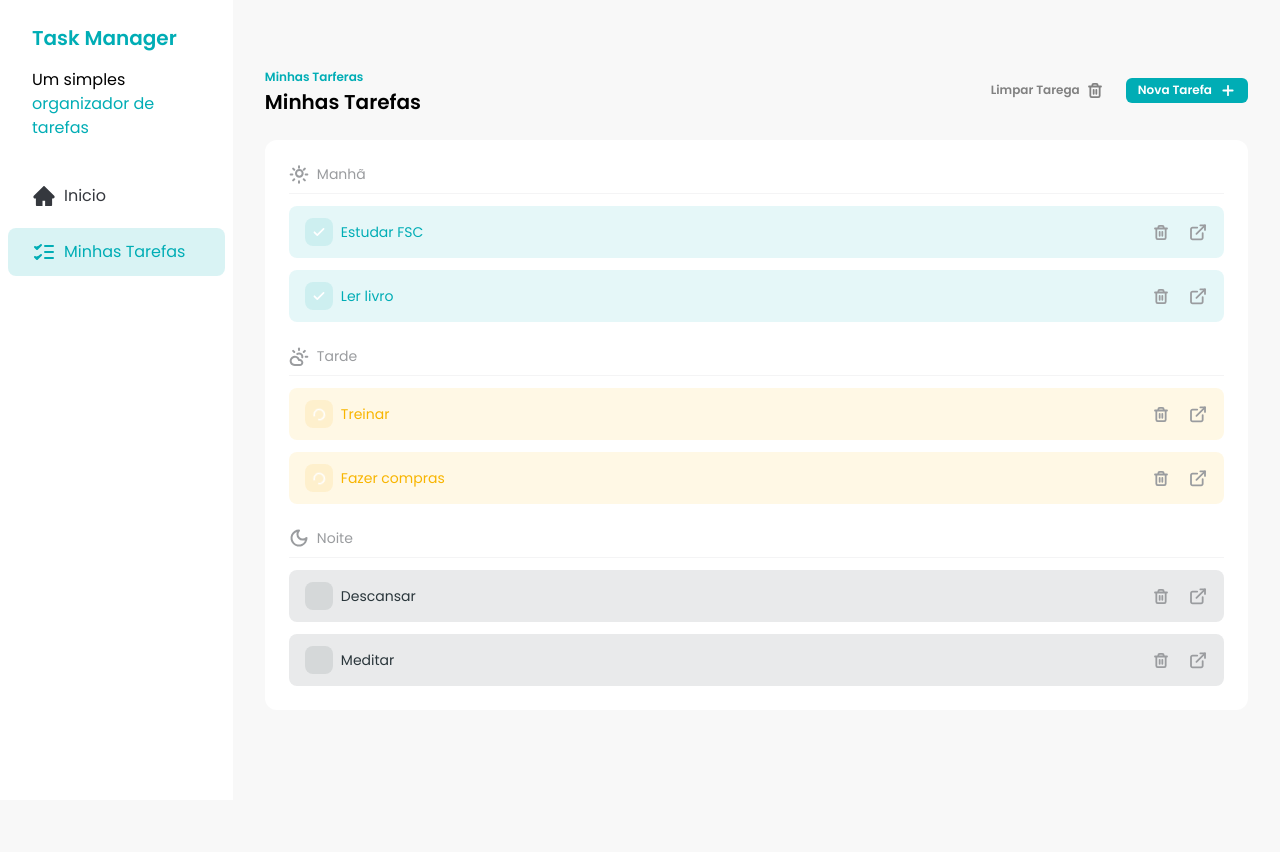
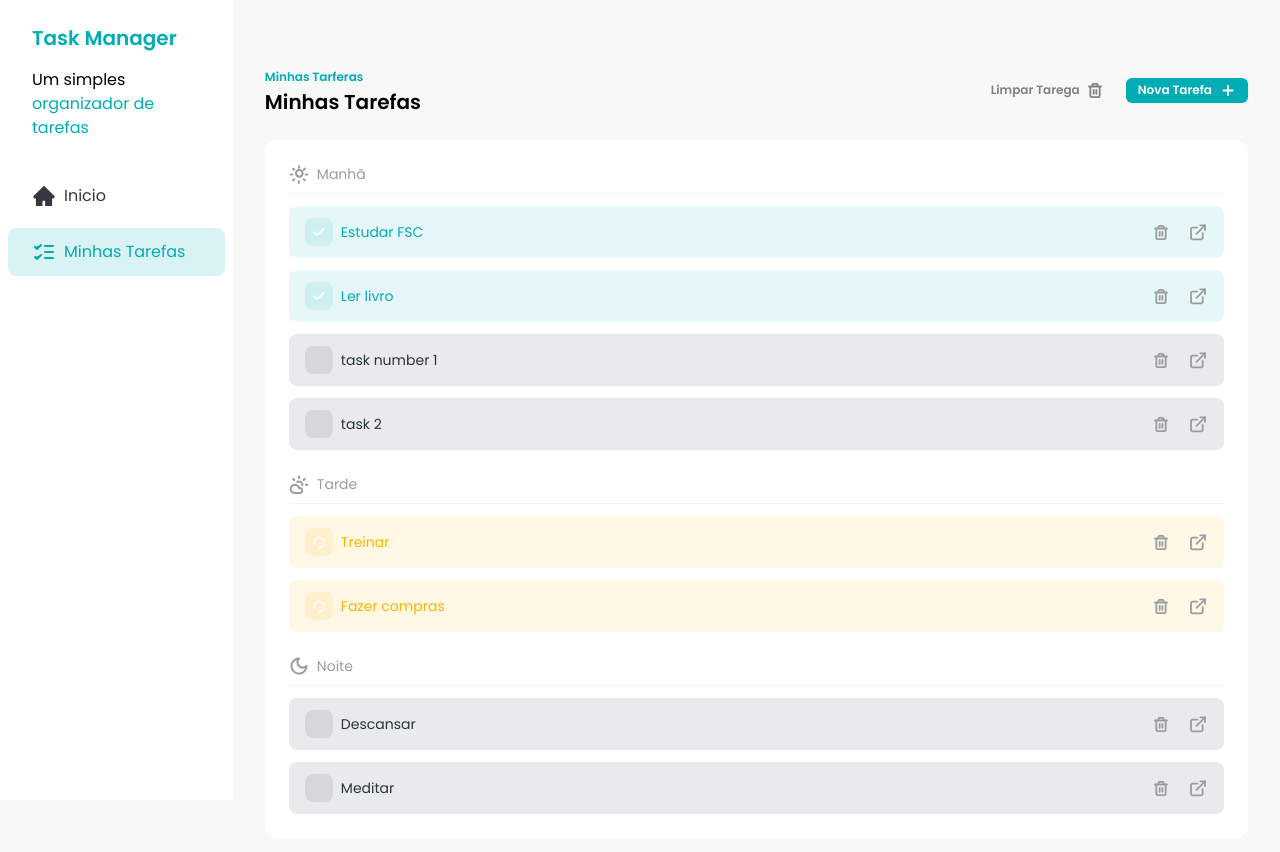
Before and after one commit to TamirisCss/task-manager, a React (Vite) app: page / in a window 1280 px wide. Shown: the top 852 px of the page. Before the commit the page ends 800 px from the top, so only its background shows below. Built offline with nearby package versions, Linux system fonts and the light colour scheme; data requests are answered from the project's data file.

Commit message:
feat: ensure task is created on db

```diff
--- a/db.json
+++ b/db.json
@@ -1,46 +1,60 @@
 {
   "tasks": [
     {
-      "id": 1,
+      "id": "1",
       "title": "Estudar FSC",
       "description": "Estudar para a prova de FSC",
       "time": "morning",
       "status": "done"
     },
     {
-      "id": 2,
+      "id": "2",
       "title": "Ler livro",
       "description": "Ler o livro de matemática",
       "time": "morning",
       "status": "done"
     },
     {
-      "id": 3,
+      "id": "3",
       "title": "Treinar",
       "description": "Treinar para a competição de natação",
       "time": "afternoon",
       "status": "in_progress"
     },
     {
-      "id": 4,
+      "id": "4",
       "title": "Fazer compras",
       "description": "Comprar os ingredientes para o jantar",
       "time": "afternoon",
       "status": "in_progress"
     },
     {
-      "id": 5,
+      "id": "5",
       "title": "Descansar",
       "description": "Assistir um filme com a família",
       "time": "evening",
       "status": "not_started"
     },
     {
-      "id": 6,
+      "id": "6",
       "title": "Meditar",
       "description": "Meditar por 10 minutos",
       "time": "evening",
       "status": "not_started"
+    },
+    {
+      "id": "e1a119a3-64fd-4410-9dfa-dbd908ac2580",
+      "title": "task number 1",
+      "time": "morning",
+      "description": "taske number 1",
+      "status": "not_started"
+    },
+    {
+      "id": "ee6ef0fb-5d0a-459c-8a9c-b87aebb38ea8",
+      "title": "task 2",
+      "time": "morning",
+      "description": "task 2",
+      "status": "not_started"
     }
   ]
 }
--- a/src/components/TaskItem.jsx
+++ b/src/components/TaskItem.jsx
@@ -54,7 +54,7 @@ const TaskItem = ({ task, handleCheckboxClick, handleDeleteClick }) => {
 
 TaskItem.propTypes = {
   task: PropTypes.shape({
-    id: PropTypes.number.isRequired,
+    id: PropTypes.string.isRequired,
     title: PropTypes.string.isRequired,
     description: PropTypes.string.isRequired,
     time: PropTypes.oneOf(['morning', 'afternoon', 'evening']).isRequired,
--- a/src/components/Tasks.jsx
+++ b/src/components/Tasks.jsx
@@ -59,7 +59,16 @@ const Tasks = () => {
     setTasks(newTasks)
   }
 
-  const handleAddTaskSubmit = (task) => {
+  const handleAddTaskSubmit = async (task) => {
+    const response = await fetch('http://localhost:3000/tasks', {
+      method: 'POST',
+      body: JSON.stringify(task),
+    })
+
+    if (!response.ok) {
+      return toast.error('Erro ao adicionar tarefa')
+    }
+
     setTasks([...tasks, task])
     toast.success('Tarefa adicionada com sucesso!')
   }
--- a/vite.config.js
+++ b/vite.config.js
@@ -1,5 +1,5 @@
+import react from '@vitejs/plugin-react'
 import { defineConfig } from 'vite'
-import react from '@vitejs/plugin-react'
 import svgr from 'vite-plugin-svgr'
 
 // https://vitejs.dev/config/
```
